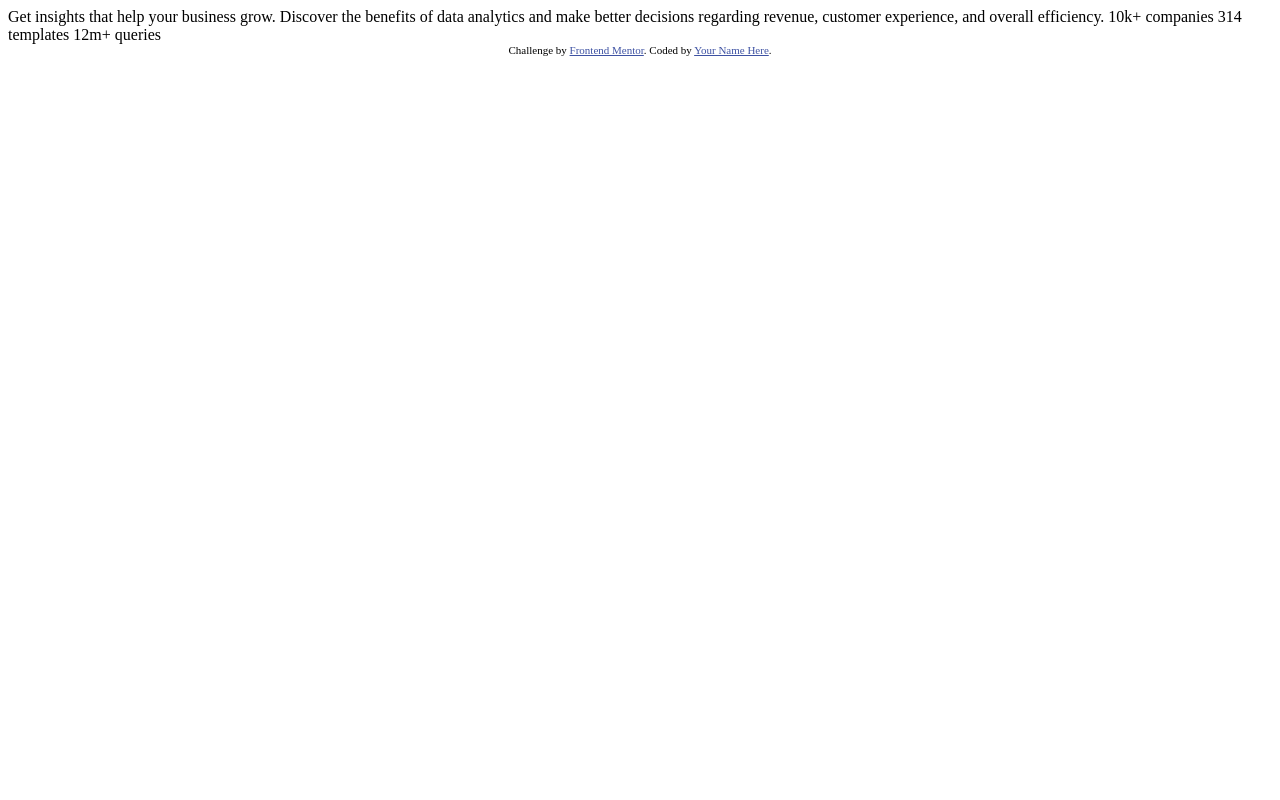
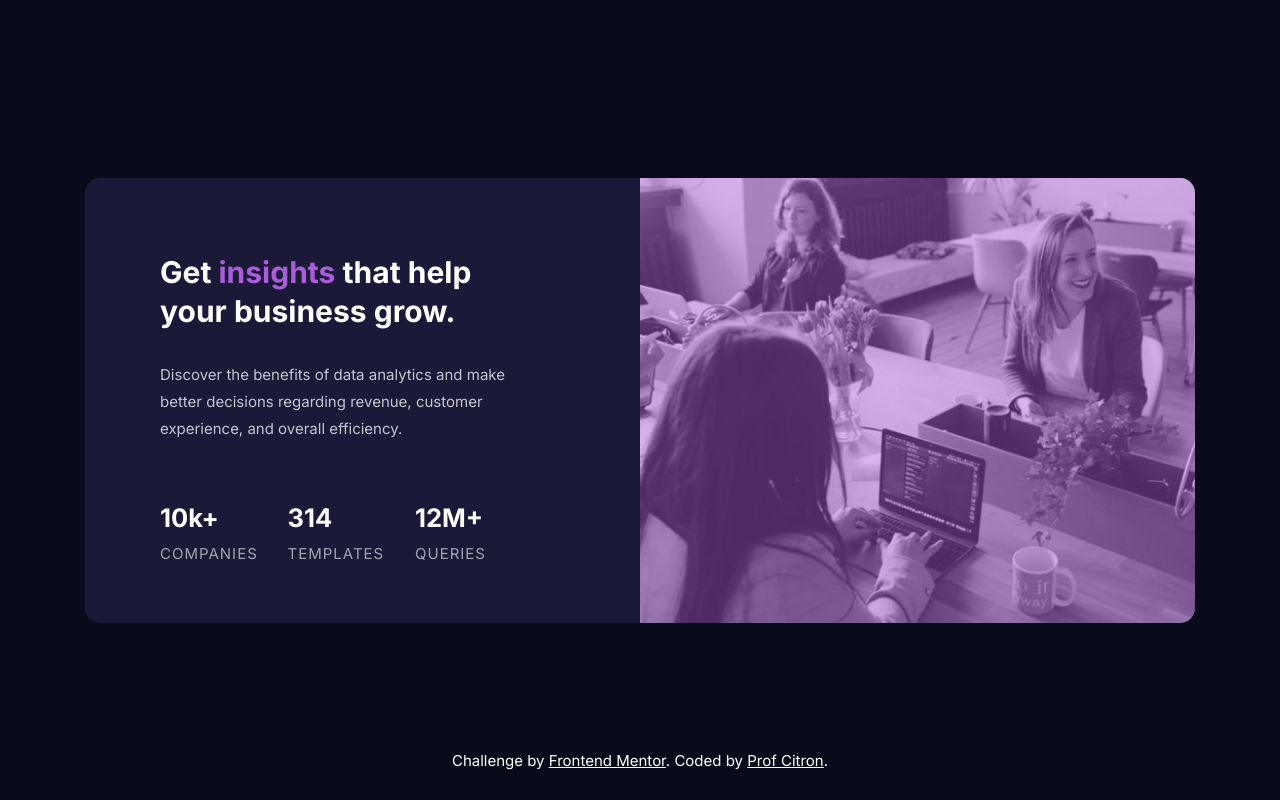
Before and after one commit to ProfCitron/frontendmentor-StatsPreviewCardComponent, a plain HTML site: page index.html in a window 1280 px wide. Drawn offline with Linux system fonts and the light colour scheme.

Commit message:
:rocket: submitting challenge -> Go to Github Pages

```diff
--- a/css/style.css
+++ b/css/style.css
@@ -0,0 +1,178 @@
+* {
+    padding: 0;
+    margin: 0;
+    box-sizing: border-box;
+}
+
+:root {
+    --background: hsl(233, 47%, 7%);
+    --background-card: hsl(244, 38%, 16%);
+    --accent: hsl(277, 64%, 61%);
+    --accent-bg: hsla(277, 64%, 61%, 0.45);
+    --main-color: hsl(0, 0%, 100%);
+    --text-color: hsla(0, 0%, 100%, 0.75);
+    --text-stats: hsla(0, 0%, 100%, 0.6);
+    --font-main: 'Inter', sans-serif;
+    --font-secondary: 'Lexend Deca', sans-serif;
+}
+
+html {
+    font-size: 15px;
+    line-height: 1.2;
+    font-family: var(--font-main);
+}
+
+main {
+    background-color: var(--background);
+    width: 100%;
+    height: 100vh;
+    display: grid;
+    place-items: center;
+    padding: 0 23px;
+}
+
+.card {
+    width: 100%;
+    max-width: 1110px;
+    display: flex;
+    height: 445px;
+    background-color: var(--background-card);
+    border-radius: 1rem;
+}
+
+.card__content {
+    flex-basis: 50%;
+    padding: 5rem 6.5rem 4rem 5rem;
+    height: 100%;
+    display: flex;
+    justify-content: space-between;
+    flex-direction: column;
+}
+
+.card__content-text h1 {
+    color: var(--main-color);
+    font-size: 2rem;
+    margin-bottom: 2rem;
+    font-weight: 700;
+    line-height: 1.3;
+}
+
+.card__content-text .accent {
+    color: var(--accent);
+}
+
+.card__content-text p {
+    color: var(--text-color);
+    font-size: 1rem;
+    line-height: 1.8;
+}
+
+.card__content-stats {
+    display: flex;
+    justify-content: space-between;
+}
+
+.card__content-stats-item {
+    flex-basis: calc(100% / 3);
+}
+
+.card__content-stats-item .number {
+    font-size: 1.7rem;
+    color: var(--main-color);
+    font-weight: 700;
+    margin-bottom: 0.7rem;
+}
+
+.card__content-stats-item .name {
+    text-transform: uppercase;
+    font-size: 1rem;
+    color: var(--text-stats);
+    letter-spacing: 1px;
+}
+
+.card__image {
+    flex-basis: 50%;
+    position: relative;
+}
+
+.card__image::before {
+    content: "";
+    position: absolute;
+    inset: 0;
+    background-color: var(--accent-bg);
+    border-top-right-radius: 1rem;
+    border-bottom-right-radius: 1rem;
+}
+
+.card__image img {
+    width: 100%;
+    height: 100%;
+    object-fit: cover;
+    border-top-right-radius: 1rem;
+    border-bottom-right-radius: 1rem;
+}
+
+@media screen and (max-width: 700px) {
+
+    html {
+        text-align: center;
+    }
+
+    main {
+        display: block;
+        padding-top: 5rem;
+    }
+
+    .card {
+        flex-direction: column-reverse;
+        height: auto;
+
+    }
+
+    .card > div {
+        flex-basis: 100%;
+    }
+
+    .card__content {
+        padding: 42px 35px;
+    }
+
+    .card__image::before,
+    .card__image img {
+        border-bottom-right-radius: 0;
+        border-top-left-radius: 1rem;
+    }
+
+    .card__content-text h1 {
+        font-size: 1.8rem;
+    }
+
+    .card__content-text {
+        margin-bottom: 2.5rem;
+    }
+
+    .card__content-stats {
+        flex-direction: column;
+    }
+
+    .card__content-stats > div:not(:last-child) {
+        margin-bottom: 2rem;
+    }
+
+    .card__image {
+        height: 250px;
+    }
+}
+
+.attribution {
+    position: fixed;
+    bottom: 30px;
+    left: 20px;
+    right: 20px;
+    color: var(--main-color);
+    text-align: center;
+}
+
+a {
+    color: var(--main-color);
+}
--- a/index.html
+++ b/index.html
@@ -5,29 +5,48 @@
   <meta name="viewport" content="width=device-width, initial-scale=1.0"> <!-- displays site properly based on user's device -->
 
   <link rel="icon" type="image/png" sizes="32x32" href="./images/favicon-32x32.png">
+  <link rel="preconnect" href="https://fonts.gstatic.com">
+  <link href="https://fonts.googleapis.com/css2?family=Inter:wght@400;700&family=Lexend+Deca&display=swap" rel="stylesheet">
+  <link rel="stylesheet" href="css/style.css">
 
-  <title>Frontend Mentor | Stats preview card component</title>
+  <title>Frontend Mentor | Stats preview card component by ProfCitron</title>
 
   <!-- Feel free to remove these styles or customise in your own stylesheet 👍 -->
-  <style>
-    .attribution { font-size: 11px; text-align: center; }
-    .attribution a { color: hsl(228, 45%, 44%); }
-  </style>
 </head>
 <body>
 
-  Get insights that help your business grow.
+  <main>
+    <section class="card">
+      <div class="card__content">
+          <div class="card__content-text">
+            <h1>Get <span class="accent">insights</span> that help your business grow.</h1>
+            <p>Discover the benefits of data analytics and make better decisions regarding revenue, customer experience, and overall efficiency.</p>
+          </div>
+          <div class="card__content-stats">
+            <div class="card__content-stats-item">
+              <p class="number">10k+</p>
+              <p class="name">Companies</p>
+            </div>
+            <div class="card__content-stats-item">
+              <p class="number">314</p>
+              <p class="name">Templates</p>
+            </div>
+            <div class="card__content-stats-item">
+              <p class="number">12M+</p>
+              <p class="name">Queries</p>
+            </div>
+          </div>
+      </div>
+      <div class="card__image">
+        <img src="images/image-header-desktop.jpg" alt="Card image : Workers">
+      </div>
+    </section>
 
-  Discover the benefits of data analytics and make better decisions regarding revenue, customer
-  experience, and overall efficiency.
-
-  10k+ companies
-  314 templates
-  12m+ queries
+  </main>
 
   <div class="attribution">
     Challenge by <a href="https://www.frontendmentor.io?ref=challenge" target="_blank">Frontend Mentor</a>.
-    Coded by <a href="#">Your Name Here</a>.
+    Coded by <a href="https://github.com/ProfCitron">Prof Citron</a>.
   </div>
 </body>
 </html>
```
